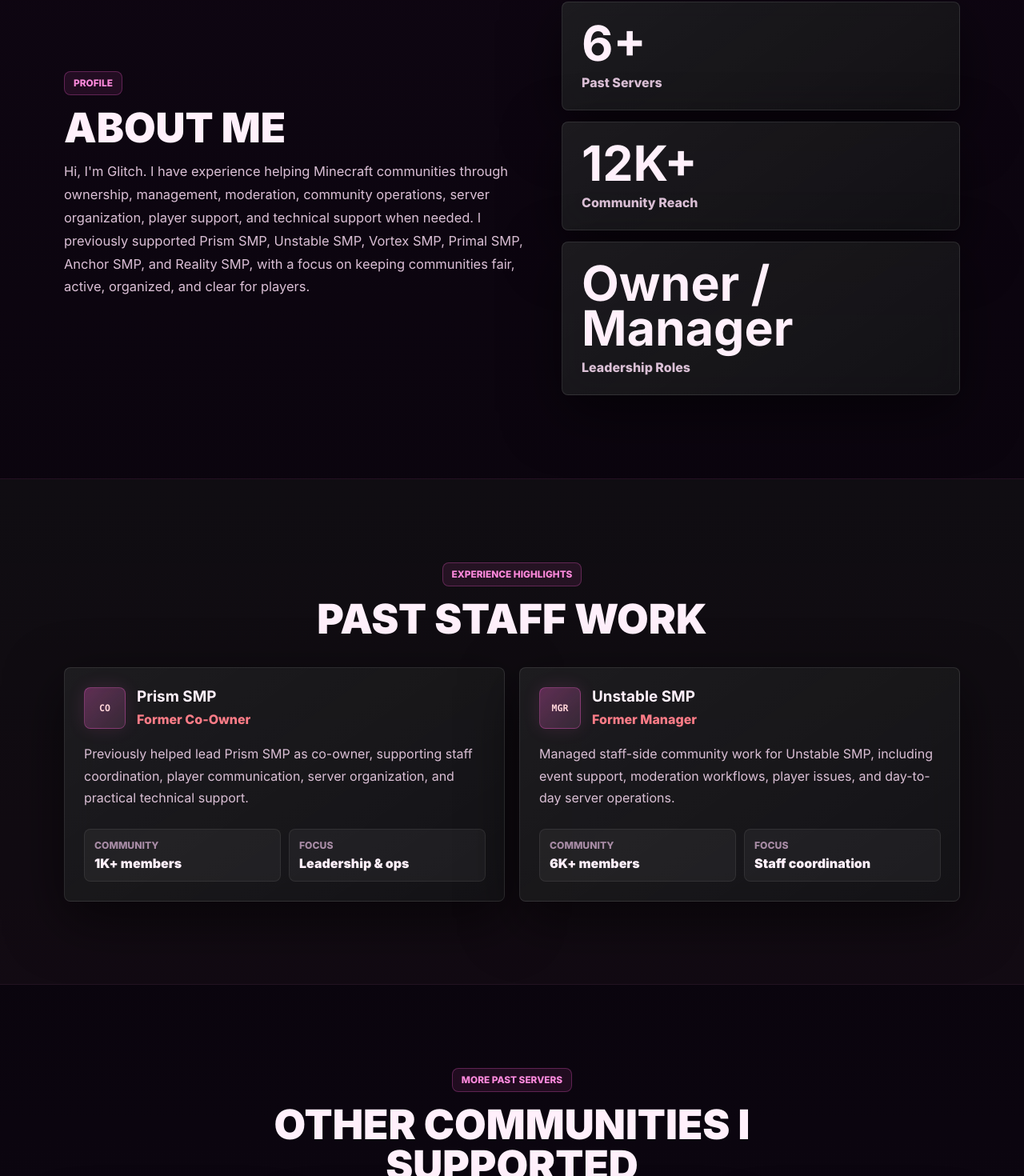
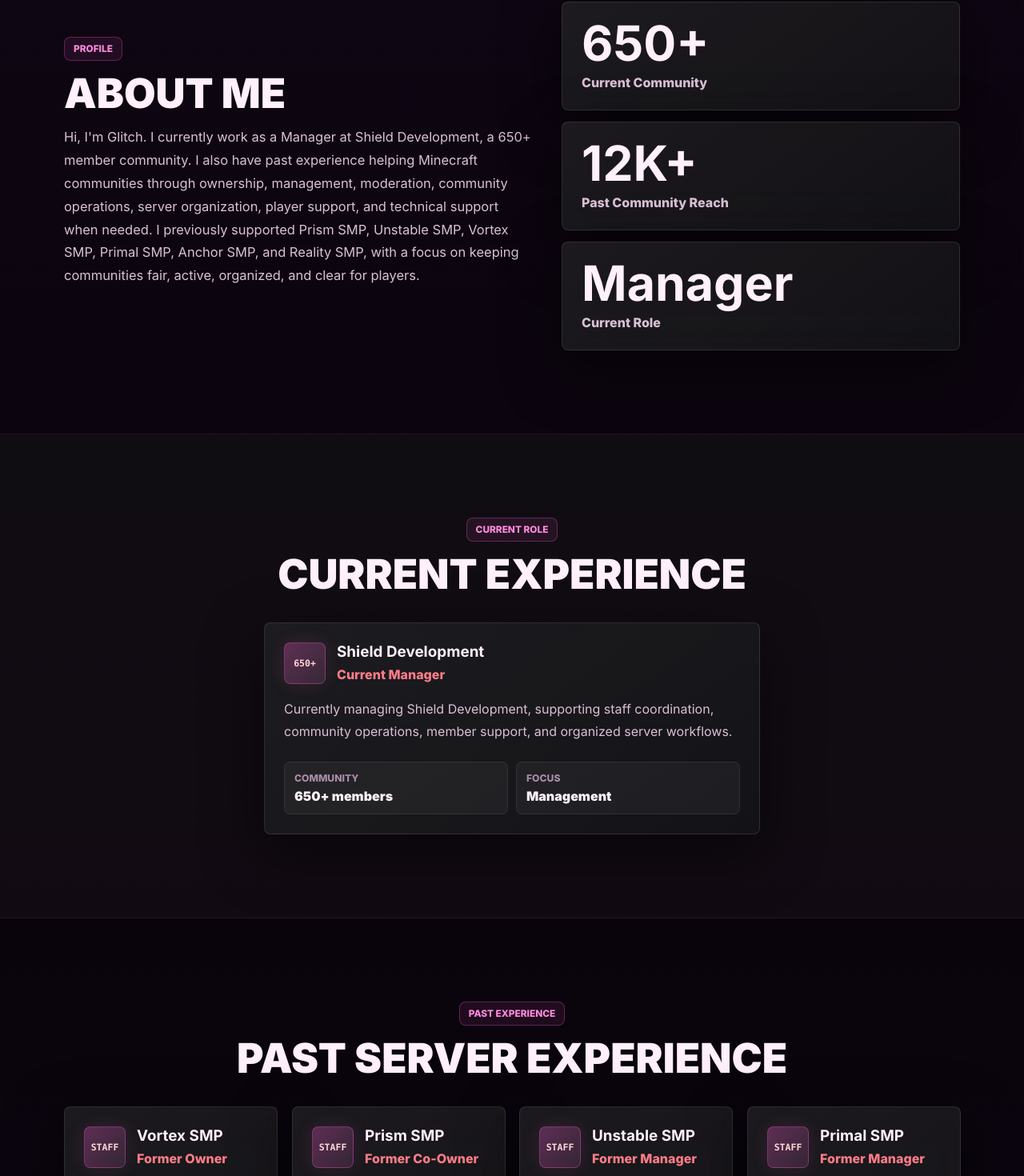
Before and after one commit to ponasytfun/portfolio, a React (Vite) app: page / in a window 1280 px wide. Shown: the part 913-2383 px from the top of the page at 80% size. Built offline with nearby package versions, Linux system fonts and the light colour scheme; no server answers.

Commit message:
Update current and past portfolio roles

```diff
--- a/src/components/StaffRoles.jsx
+++ b/src/components/StaffRoles.jsx
@@ -35,10 +35,10 @@
       <section className="section-band section-band-muted roles-section" id="staff-experience">
         <div className="section-inner">
           <div className="section-heading section-heading-centered" data-reveal="slide">
-            <p className="eyebrow">Experience highlights</p>
-            <h2>PAST STAFF WORK</h2>
+            <p className="eyebrow">Current role</p>
+            <h2>CURRENT EXPERIENCE</h2>
           </div>
-          <div className="featured-role-grid">
+          <div className={featuredRoles.length === 1 ? 'featured-role-grid featured-role-grid-single' : 'featured-role-grid'}>
             {featuredRoles.map((role, index) => (
               <RoleCard index={index} key={role.name} role={role} tone="featured" />
             ))}
@@ -49,8 +49,8 @@
       <section className="section-band roles-section" id="past-roles">
         <div className="section-inner">
           <div className="section-heading section-heading-centered" data-reveal="slide">
-            <p className="eyebrow">More past servers</p>
-            <h2>OTHER COMMUNITIES I SUPPORTED</h2>
+            <p className="eyebrow">Past experience</p>
+            <h2>PAST SERVER EXPERIENCE</h2>
           </div>
           <div className="past-role-grid">
             {pastRoles.map((role, index) => (
--- a/src/data/portfolioData.js
+++ b/src/data/portfolioData.js
@@ -4,8 +4,8 @@
   navItems: [
     { label: 'Home', href: '#home' },
     { label: 'About', href: '#about' },
-    { label: 'Experience', href: '#staff-experience' },
-    { label: 'Servers', href: '#past-roles' },
+    { label: 'Current', href: '#staff-experience' },
+    { label: 'Past Experience', href: '#past-roles' },
     { label: 'Skills', href: '#skills' },
     { label: 'Contact Me', href: '#contact' },
   ],
@@ -17,7 +17,7 @@
       src: assetPath('profile/glitch-pfp-round.png'),
       alt: 'Glitch profile avatar',
     },
-    subtitle: 'Past Minecraft server staff experience, moderation, player support, and community operations',
+    subtitle: 'Current Shield Development manager with past Minecraft server staff and community operations experience',
     support:
       'A focused look at the Minecraft communities I have supported, the staff responsibilities I have handled, and the technical understanding I bring when a server needs practical help.',
     primaryAction: { label: 'Contact Me', href: '#contact' },
@@ -26,34 +26,23 @@
   about: {
     heading: 'ABOUT ME',
     text:
-      "Hi, I'm Glitch. I have experience helping Minecraft communities through ownership, management, moderation, community operations, server organization, player support, and technical support when needed. I previously supported Prism SMP, Unstable SMP, Vortex SMP, Primal SMP, Anchor SMP, and Reality SMP, with a focus on keeping communities fair, active, organized, and clear for players.",
+      "Hi, I'm Glitch. I currently work as a Manager at Shield Development, a 650+ member community. I also have past experience helping Minecraft communities through ownership, management, moderation, community operations, server organization, player support, and technical support when needed. I previously supported Prism SMP, Unstable SMP, Vortex SMP, Primal SMP, Anchor SMP, and Reality SMP, with a focus on keeping communities fair, active, organized, and clear for players.",
     stats: [
-      { value: '6+', label: 'Past Servers' },
-      { value: '12K+', label: 'Community Reach' },
-      { value: 'Owner / Manager', label: 'Leadership Roles' },
+      { value: '650+', label: 'Current Community' },
+      { value: '12K+', label: 'Past Community Reach' },
+      { value: 'Manager', label: 'Current Role' },
     ],
   },
   featuredRoles: [
     {
-      name: 'Prism SMP',
-      role: 'Former Co-Owner',
+      name: 'Shield Development',
+      role: 'Current Manager',
       description:
-        'Previously helped lead Prism SMP as co-owner, supporting staff coordination, player communication, server organization, and practical technical support.',
-      icon: 'CO',
+        'Currently managing Shield Development, supporting staff coordination, community operations, member support, and organized server workflows.',
+      icon: '650+',
       stats: [
-        { label: 'Community', value: '1K+ members' },
-        { label: 'Focus', value: 'Leadership & ops' },
-      ],
-    },
-    {
-      name: 'Unstable SMP',
-      role: 'Former Manager',
-      description:
-        'Managed staff-side community work for Unstable SMP, including event support, moderation workflows, player issues, and day-to-day server operations.',
-      icon: 'MGR',
-      stats: [
-        { label: 'Community', value: '6K+ members' },
-        { label: 'Focus', value: 'Staff coordination' },
+        { label: 'Community', value: '650+ members' },
+        { label: 'Focus', value: 'Management' },
       ],
     },
   ],
@@ -68,21 +57,41 @@
       ],
     },
     {
+      name: 'Prism SMP',
+      role: 'Former Co-Owner',
+      description:
+        'Previously helped lead Prism SMP as co-owner, supporting staff coordination, player communication, server organization, and practical technical support.',
+      stats: [
+        { label: 'Community', value: '1K+ members' },
+        { label: 'Focus', value: 'Leadership & ops' },
+      ],
+    },
+    {
+      name: 'Unstable SMP',
+      role: 'Former Manager',
+      description:
+        'Managed staff-side community work for Unstable SMP, including event support, moderation workflows, player issues, and day-to-day server operations.',
+      stats: [
+        { label: 'Community', value: '6K+ members' },
+        { label: 'Focus', value: 'Staff coordination' },
+      ],
+    },
+    {
       name: 'Primal SMP',
-      role: 'Former Owner',
-      description: 'Owned Primal SMP and supported community operations, server organization, moderation expectations, and player activity.',
+      role: 'Former Manager',
+      description: 'Managed Primal SMP and supported community operations, server organization, moderation expectations, staff coordination, and player activity.',
       stats: [
         { label: 'Community', value: '500+ members' },
-        { label: 'Focus', value: 'Server leadership' },
+        { label: 'Focus', value: 'Management' },
       ],
     },
     {
       name: 'Anchor SMP',
       role: 'Former Manager',
-      description: 'Managed staff coordination and community support for Anchor SMP, helping with player communication, organization, and moderation flow.',
+      description: 'Managed Anchor SMP staff coordination and community support, helping with player communication, organization, and moderation flow.',
       stats: [
         { label: 'Community', value: '2K+ members' },
-        { label: 'Focus', value: 'Management' },
+        { label: 'Focus', value: 'Staff management' },
       ],
     },
     {
--- a/src/redesign.css
+++ b/src/redesign.css
@@ -521,6 +521,13 @@
 
 .featured-role-grid {
   grid-template-columns: repeat(2, minmax(0, 1fr));
+}
+
+.featured-role-grid-single {
+  width: min(100%, 620px);
+  margin-right: auto;
+  margin-left: auto;
+  grid-template-columns: 1fr;
 }
 
 .past-role-grid {
```
